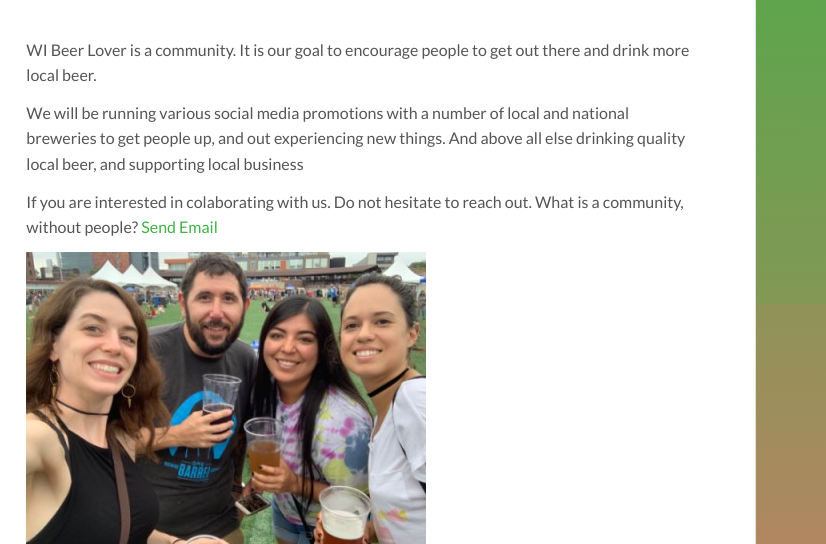
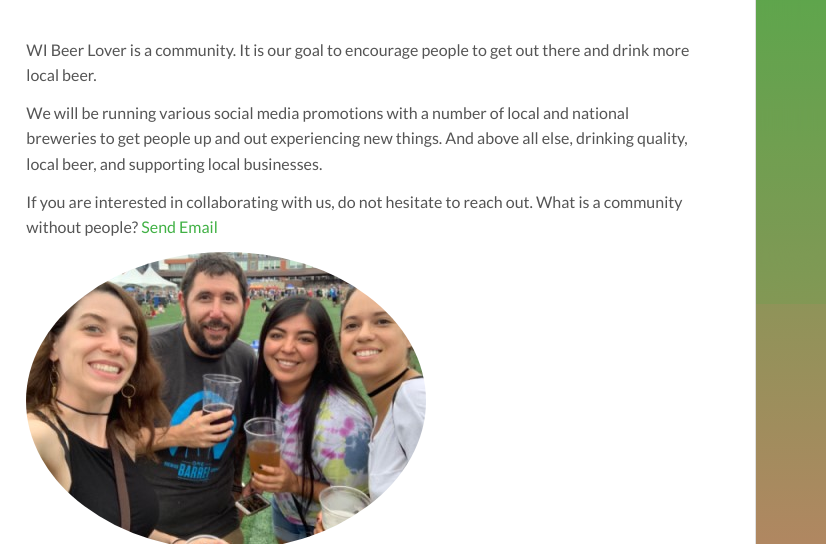
Before and after one commit to nathen-markus/startup-wibeerlover, a plain HTML site: page index.html in a window 1280 px wide. Shown: the part 256-800 px from the top of the page, 454-1280 px from the left. Drawn offline with nearby package versions, Linux system fonts and the light colour scheme.

Commit message:
Add files via upload

```diff
--- a/index.html
+++ b/index.html
@@ -57,10 +57,12 @@
               </div>
               <div class="col-md-8">
 
-              <p>WI Beer Lover is a community.  It is our goal to encourage people to get out there and drink more local beer.</p>
-              <p>We will be running various social media promotions with a number of local and national breweries to get people up, and out experiencing new things.  And above all else drinking quality local beer, and supporting local business</p>
-              <p>If you are interested in colaborating with us.  Do not hesitate to reach out.  What is a community, without people? <a href = "mailto: Nathen@wibeerlover.us">Send Email</a></p>
-              <img src="events3.jpg">
+                <p>WI Beer Lover is a community.  It is our goal to encourage people to get out there and drink more local beer.</p>
+                <p>We will be running various social media promotions with a number of local and national breweries to get people up and out experiencing new things.  And above all else, drinking quality, local beer, and supporting local businesses.</p>
+                <p>If you are interested in collaborating with us, do not hesitate to reach out.  What is a community without people? <a href = "mailto: Nathen@wibeerlover.us">Send Email</a></p>
+
+                <img class="img-responsive img-circle" src="events3.jpg">
+
             </div>
             </div>
           </div>
```
Also changed, not shown: 1 other file.
